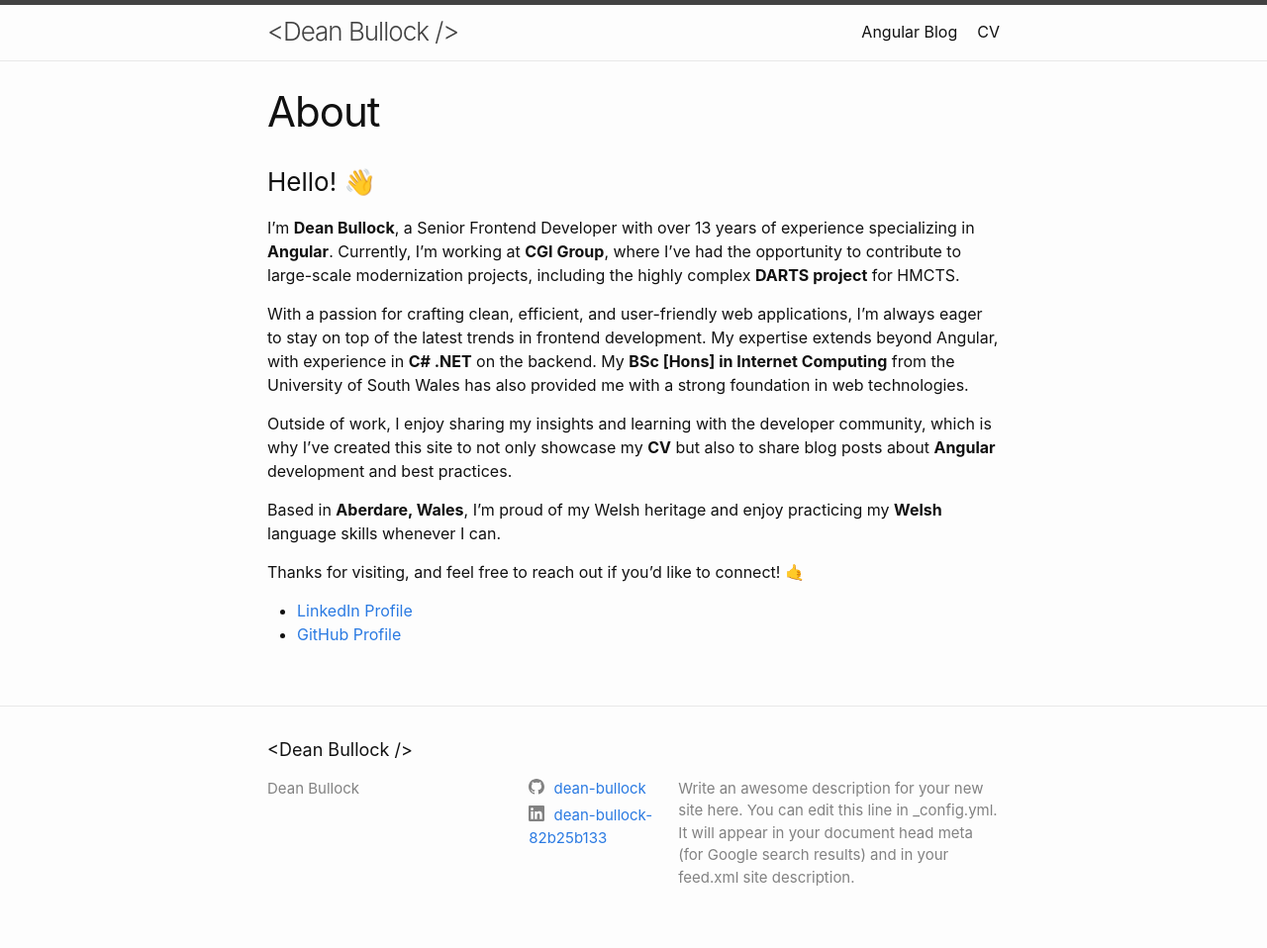
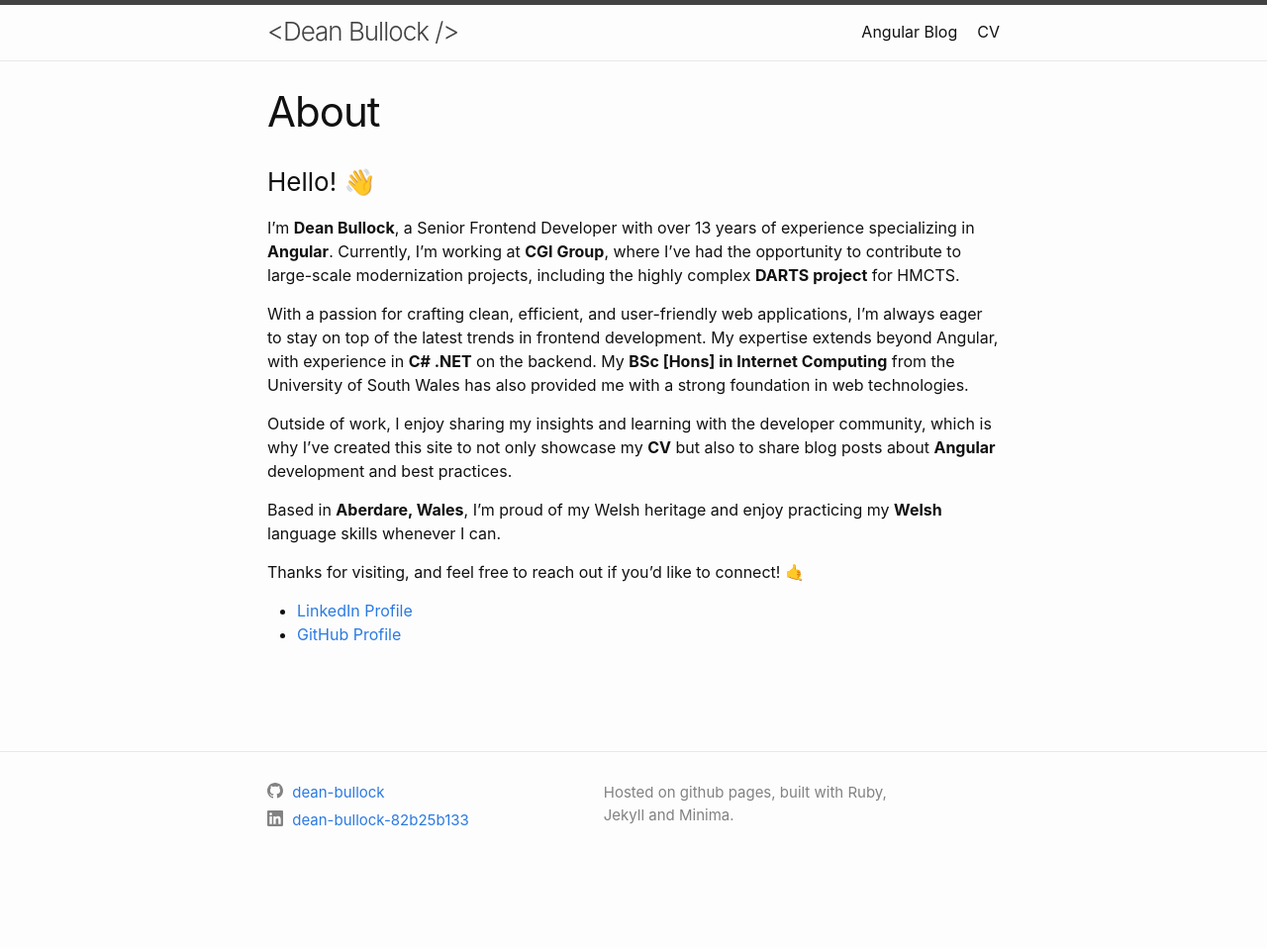
Before and after one commit to dean-bullock/dean-bullock.github.io, a Jekyll site: the page built from index.markdown, in a window 1280 px wide. Shown: the whole page at 99% size. Built offline with Jekyll 4.4.1, drawn with Linux system fonts in a browser that asks for light colours; after the commit the page ends 900 px from its top, so only the background shows below that.

Commit message:
Update footer and description

```diff
--- a/_config.yml
+++ b/_config.yml
@@ -21,9 +21,7 @@
 title: <Dean Bullock />
 
 description: >- # this means to ignore newlines until "baseurl:"
-  Write an awesome description for your new site here. You can edit this
-  line in _config.yml. It will appear in your document head meta (for
-  Google search results) and in your feed.xml site description.
+  Hosted on github pages, built with Ruby, Jekyll and Minima.
 baseurl: "" # the subpath of your site, e.g. /blog
 url: "" # the base hostname & protocol for your site, e.g. http://example.com
 show_excerpts: true
--- a/_includes/footer.html
+++ b/_includes/footer.html
@@ -3,10 +3,10 @@
 
   <div class="wrapper">
 
-    <h2 class="footer-heading">{{ site.title | escape }}</h2>
+    <!-- <h2 class="footer-heading">{{ site.title | escape }}</h2> -->
 
     <div class="footer-col-wrapper">
-      <div class="footer-col footer-col-1">
+      <!-- <div class="footer-col footer-col-1">
         <ul class="contact-list">
           <li class="p-name">
             {%- if site.author -%}
@@ -19,9 +19,9 @@
             <li><a class="u-email" href="mailto:{{ site.email }}">{{ site.email }}</a></li>
             {%- endif -%}
         </ul>
-      </div>
+      </div> -->
 
-      <div class="footer-col footer-col-2">
+      <div class="footer-col footer-col-3">
         {%- include social.html -%}
       </div>
 
```
